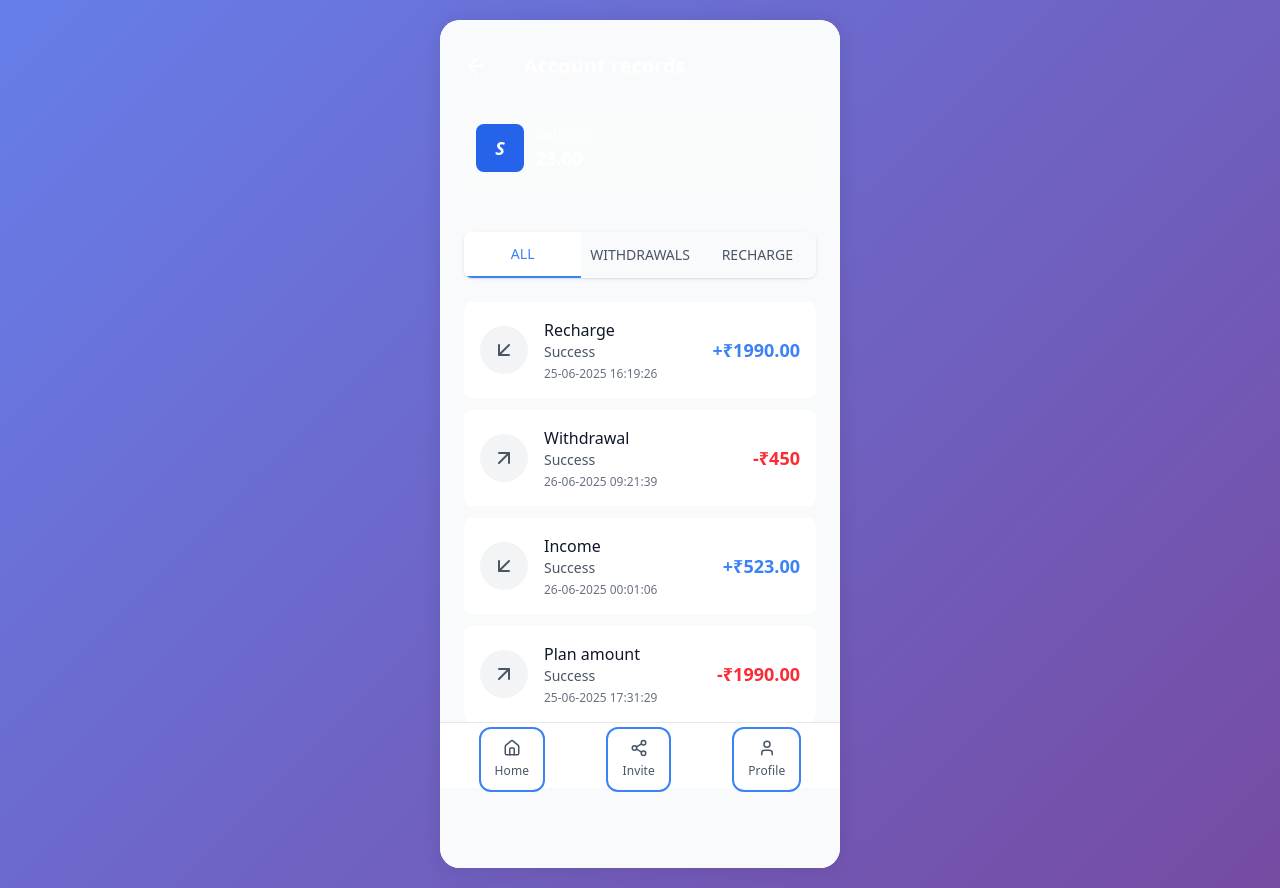
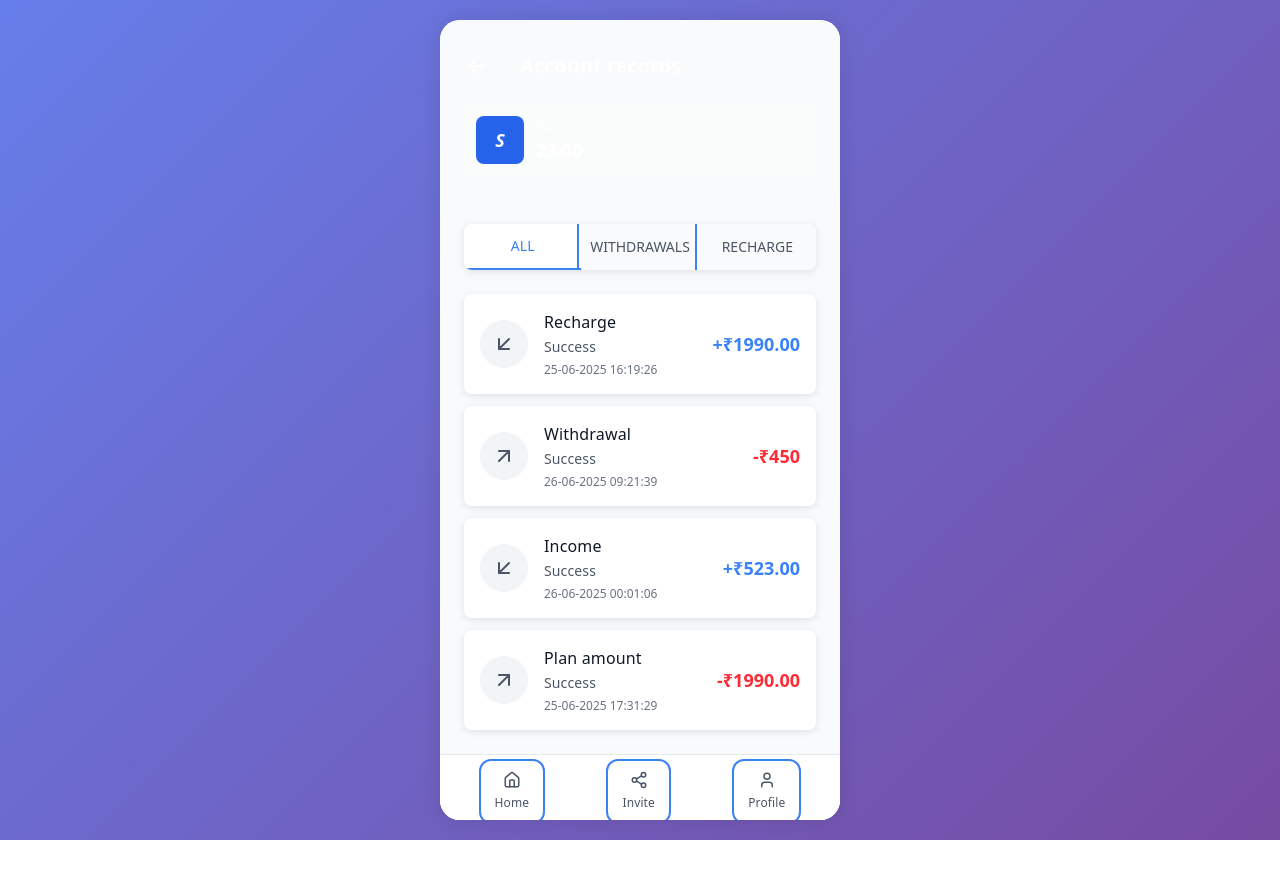
Before and after one commit to shashank8112357010/shark, a React (Vite) app: page /account-records in a window 1280 px wide. After the commit the page ends 840 px from the top, so only its background shows below. Built offline with nearby package versions, Linux system fonts and the light colour scheme.

Commit message:
Fix AccountRecords page to use Layout component and prevent main container scrolling
cgen-9b42b1295b104b599915ad6b113c4cca

```diff
--- a/client/pages/AccountRecords.tsx
+++ b/client/pages/AccountRecords.tsx
@@ -1,12 +1,8 @@
 import { useState } from "react";
 import { useNavigate } from "react-router-dom";
-import BottomNavigation from "@/components/BottomNavigation";
-import {
-  ArrowLeft,
-  ArrowUpRight,
-  ArrowDownLeft,
-  RotateCcw,
-} from "lucide-react";
+import Layout from "@/components/Layout";
+import Header from "@/components/Header";
+import { ArrowUpRight, ArrowDownLeft, RotateCcw } from "lucide-react";
 
 const AccountRecords = () => {
   const navigate = useNavigate();
@@ -73,21 +69,11 @@ const AccountRecords = () => {
   };
 
   return (
-    <div className="mobile-container">
-      <div className="min-h-screen bg-gray-50 pb-20">
-        {/* Header */}
-        <div className="bg-gradient-to-br from-shark-blue to-shark-blue-dark px-6 py-6">
-          <div className="flex items-center mb-6">
-            <button onClick={() => navigate(-1)} className="text-white mr-4">
-              <ArrowLeft size={24} />
-            </button>
-            <h1 className="text-white text-xl font-semibold">
-              Account records
-            </h1>
-          </div>
-
+    <Layout
+      header={
+        <Header title="Account records" showBackButton>
           {/* Balance Info */}
-          <div className="flex items-center bg-white/10 rounded-lg p-3">
+          <div className="flex items-center bg-white/10 rounded-lg p-3 mt-4">
             <div className="w-12 h-12 bg-shark-blue-dark rounded-lg flex items-center justify-center mr-3">
               <div className="text-white text-lg font-bold italic">S</div>
             </div>
@@ -96,19 +82,21 @@ const AccountRecords = () => {
               <div className="text-lg font-semibold">23.00</div>
             </div>
           </div>
-        </div>
-
+        </Header>
+      }
+      className="scroll-smooth no-overscroll"
+    >
       {/* Filter Tabs */}
       <div className="px-6 mt-6">
-          <div className="flex bg-white rounded-lg overflow-hidden shadow-sm">
+        <div className="flex bg-white rounded-lg overflow-hidden card-shadow">
           {["ALL", "WITHDRAWALS", "RECHARGE"].map((tab) => (
             <button
               key={tab}
               onClick={() => setActiveTab(tab)}
-                className={`flex-1 py-3 text-center font-medium text-sm ${
+              className={`flex-1 py-3 text-center font-medium text-sm transition-all active:scale-98 focus-visible ${
                 activeTab === tab
                   ? "bg-white text-shark-blue border-b-2 border-shark-blue"
-                    : "bg-gray-50 text-gray-600"
+                  : "bg-gray-50 text-gray-600 hover:bg-gray-100"
               }`}
             >
               {tab}
@@ -118,21 +106,21 @@ const AccountRecords = () => {
       </div>
 
       {/* Transactions List */}
-        <div className="px-6 mt-6 space-y-3">
+      <div className="px-6 mt-6 space-y-3 pb-6">
         {getFilteredTransactions().map((transaction) => (
           <div
             key={transaction.id}
-              className="bg-white rounded-lg p-4 flex items-center justify-between"
+            className="bg-white rounded-lg p-4 flex items-center justify-between card-shadow"
           >
             <div className="flex items-center">
-                <div className="w-12 h-12 bg-gray-100 rounded-full flex items-center justify-center mr-4">
+              <div className="w-12 h-12 bg-gray-100 rounded-full flex items-center justify-center mr-4 flex-shrink-0">
                 {getTransactionIcon(transaction.type)}
               </div>
-                <div>
-                  <div className="font-medium text-gray-900">
+              <div className="min-w-0 flex-1">
+                <div className="font-medium text-gray-900 text-readable">
                   {transaction.type}
                 </div>
-                  <div className="text-sm text-gray-600">
+                <div className="text-sm text-gray-600 text-readable">
                   {transaction.status}
                 </div>
                 <div className="text-xs text-gray-500 mt-1">
@@ -150,10 +138,7 @@ const AccountRecords = () => {
           </div>
         ))}
       </div>
-
-        <BottomNavigation />
-      </div>
-    </div>
+    </Layout>
   );
 };
 
```
Lines whose indentation alone changed are shown as unchanged.
